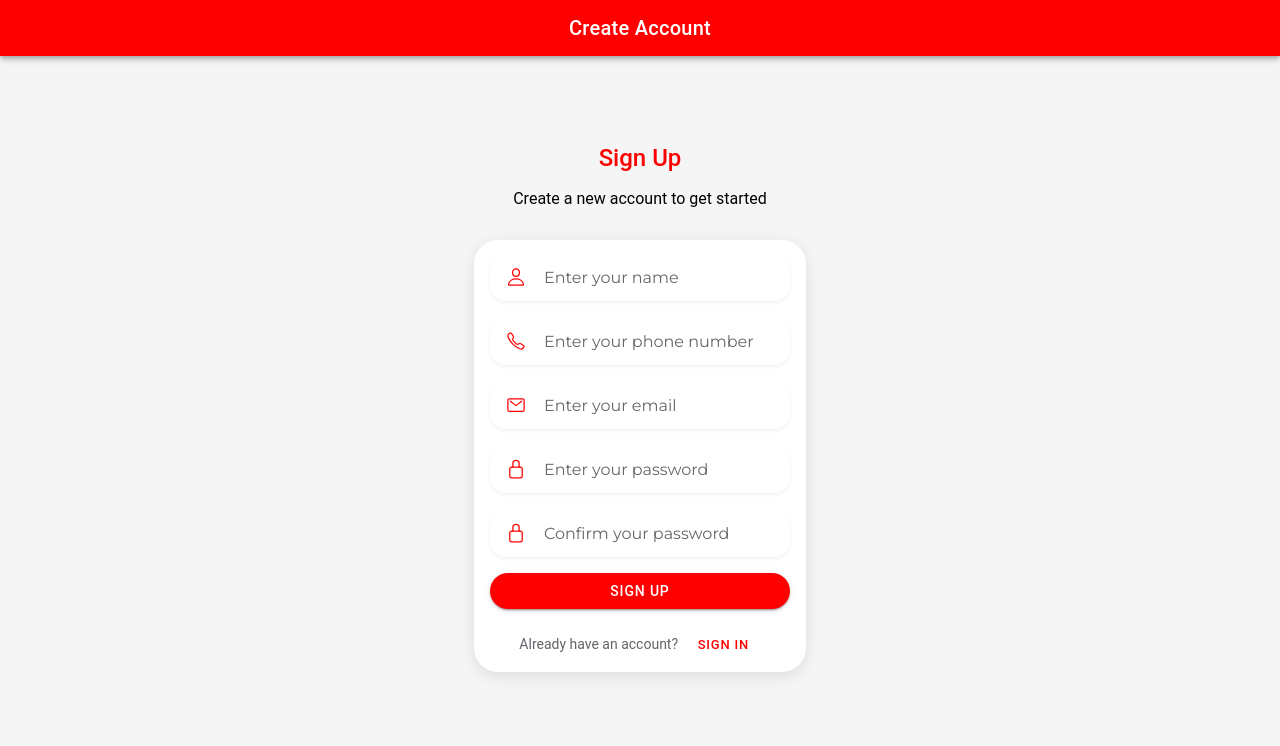
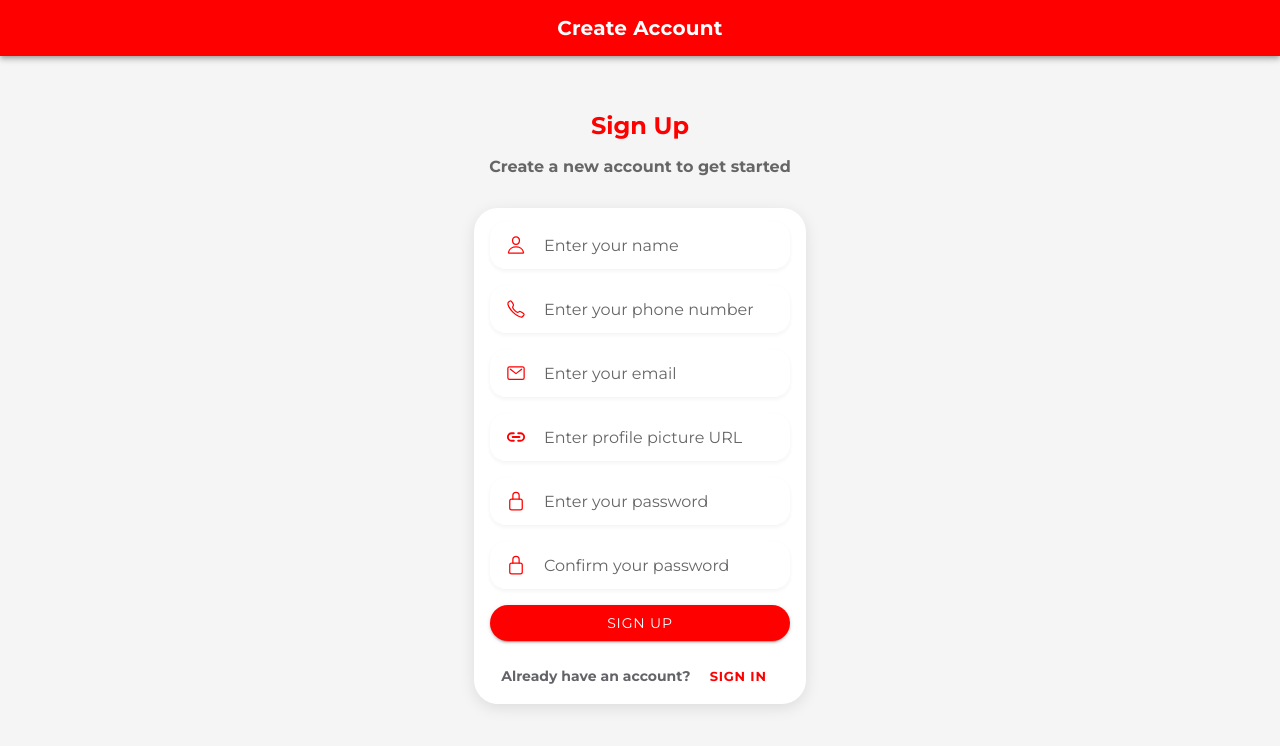
Before and after one commit to reynaldabnerr/Jokka-Web, a React (Vite) app: page /signup in a window 1280 px wide. Shown: the top 746 px of the page. Built offline with nearby package versions, Linux system fonts and the light colour scheme.

Commit message:
edit ui button and font

```diff
--- /dev/null
+++ b/src/pages/auth/CompleteProfile.css
@@ -0,0 +1,16 @@
+/* Menambahkan padding lebih pada tombol dan margin pada form */
+.ion-padding {
+    padding: 20px;
+}
+
+.ion-margin-top {
+    margin-top: 20px;
+}
+
+.ion-text-center {
+    text-align: center;
+}
+
+.ion-item {
+    margin-bottom: 15px;
+}
--- a/src/pages/auth/CompleteProfile.tsx
+++ b/src/pages/auth/CompleteProfile.tsx
@@ -10,8 +10,13 @@ import {
   IonItem,
   IonLabel,
   IonToast,
+  IonGrid,
+  IonRow,
+  IonCol,
+  IonAvatar,
+  IonImg,
 } from "@ionic/react";
-import { firestore } from "../../api/firebaseConfig";
+import { firestore } from "../../api/firebaseConfig"; // Mengimpor konfigurasi firebase
 import { doc, setDoc } from "firebase/firestore";
 import { getAuth } from "firebase/auth";
 import { useHistory } from "react-router-dom";
@@ -24,6 +29,7 @@ const CompleteProfile: React.FC<CompleteProfileProps> = ({ onComplete }) => {
   const history = useHistory();
   const [name, setName] = useState<string>("");
   const [phoneNumber, setPhoneNumber] = useState<string>("");
+  const [profilePictureUrl, setProfilePictureUrl] = useState<string>("");
   const [showToast, setShowToast] = useState<boolean>(false);
 
   const handleSaveProfile = async () => {
@@ -32,13 +38,17 @@ const CompleteProfile: React.FC<CompleteProfileProps> = ({ onComplete }) => {
 
     if (currentUser) {
       const userId = currentUser.uid;
+
+      // Menyimpan data user ke Firestore
       const userRef = doc(firestore, "users", userId);
       await setDoc(userRef, {
         name,
         phone_number: phoneNumber,
         email: currentUser.email,
         role: "user",
+        profile_picture_url: profilePictureUrl, // Menyimpan URL gambar profil
       });
+
       setShowToast(true);
       onComplete(); // Notify App that profile has been updated
       setTimeout(() => history.push("/home"), 1500);
@@ -54,37 +64,75 @@ const CompleteProfile: React.FC<CompleteProfileProps> = ({ onComplete }) => {
       </IonHeader>
 
       <IonContent className="ion-padding">
+        <IonGrid>
+          <IonRow className="ion-justify-content-center ion-align-items-center">
+            <IonCol size="12" sizeMd="8" className="ion-text-center">
+              {/* Avatar and Profile Picture URL */}
+              <IonAvatar className="ion-margin-bottom ion-align-self-center">
+                {profilePictureUrl ? (
+                  <IonImg src={profilePictureUrl} />
+                ) : (
+                  <IonImg
+                    src="https://via.placeholder.com/150"
+                    alt="default-profile"
+                  />
+                )}
+              </IonAvatar>
+
+              {/* Input for Profile Picture URL */}
+              <IonItem>
+                <IonLabel position="stacked">Profile Picture URL</IonLabel>
+                <IonInput
+                  value={profilePictureUrl}
+                  placeholder="Enter profile picture URL"
+                  onIonChange={(e) => setProfilePictureUrl(e.detail.value!)}
+                  clearInput
+                />
+              </IonItem>
+
+              {/* Name Input */}
               <IonItem>
                 <IonLabel position="stacked">Name</IonLabel>
                 <IonInput
                   value={name}
                   placeholder="Enter your name"
                   onIonChange={(e) => setName(e.detail.value!)}
+                  clearInput
                 />
               </IonItem>
 
+              {/* Phone Input */}
               <IonItem>
                 <IonLabel position="stacked">Phone</IonLabel>
                 <IonInput
                   value={phoneNumber}
                   placeholder="Enter your phone number"
                   onIonChange={(e) => setPhoneNumber(e.detail.value!)}
+                  clearInput
                 />
               </IonItem>
 
+              {/* Save Button */}
               <IonButton
                 expand="full"
                 onClick={handleSaveProfile}
                 className="ion-margin-top"
+                size="large"
+                color="primary"
               >
                 Save Profile
               </IonButton>
+            </IonCol>
+          </IonRow>
+        </IonGrid>
 
+        {/* Toast for successful profile save */}
         <IonToast
           isOpen={showToast}
           message="Profile saved successfully!"
           duration={1000}
           color="success"
+          position="top"
         />
       </IonContent>
     </IonPage>
--- a/src/pages/auth/SignIn.css
+++ b/src/pages/auth/SignIn.css
@@ -69,6 +69,7 @@
 .signup-button-style {
   margin: 0;
   height: 30px;
+  font-weight: bold;
 }
 
 /* Custom input style */
--- a/src/pages/auth/SignUp.css
+++ b/src/pages/auth/SignUp.css
@@ -1,4 +1,6 @@
 /* SignUp.css */
+/* SignUp.css */
+@import url('https://fonts.googleapis.com/css2?family=Montserrat:wght@400;700&display=swap');
 
 /* Style untuk container utama */
 .content-container {
@@ -15,6 +17,8 @@
   margin: 0 auto;
   border-radius: 24px;
   box-shadow: 0 4px 15px rgba(0, 0, 0, 0.1);
+  font-family: 'Montserrat', sans-serif;
+  font-weight: 600;
 }
 
 /* Style untuk container input */
@@ -69,6 +73,7 @@
 .signup-button-style {
   margin: 0;
   height: 30px;
+  font-weight: 600;
 }
 
 /* Custom input style */
@@ -82,3 +87,55 @@
   font-family: 'Montserrat', sans-serif;
   padding-left: 10px !important;
 }
+/* Apply Montserrat font to the entire page */
+body {
+  font-family: 'Montserrat', sans-serif;
+  background-color: #f5f5f5;
+  /* Optional: Set background color */
+  color: #333;
+  /* Optional: Set text color */
+}
+
+/* Customize other styles to apply font */
+h2,
+h1,
+p,
+IonText {
+  font-family: 'Montserrat', sans-serif;
+}
+
+.signup-card {
+  font-family: 'Montserrat', sans-serif;
+}
+
+/* Customize input and button fonts */
+.input-field,
+.button-style,
+.signup-button-style {
+  font-family: 'Montserrat', sans-serif;
+}
+
+.button-container,
+.signup-container {
+  font-family: 'Montserrat', sans-serif;
+}
+
+.custom-input-field {
+  font-family: 'Montserrat', sans-serif;
+}
+
+.ion-text-center {
+  text-align: center;
+  font-family: 'Montserrat', sans-serif;
+  font-weight: bolder;
+}
+.ion-text-muted {
+  color: #666;
+  font-family: 'Montserrat', sans-serif;
+  font-weight: 700;
+}
+.ion-no-margin {
+  margin: 0;
+  font-family: 'Montserrat', sans-serif;
+  font-weight: bolder;
+}
--- a/src/pages/auth/SignUp.tsx
+++ b/src/pages/auth/SignUp.tsx
@@ -5,10 +5,10 @@ import {
   IonToolbar,
   IonTitle,
   IonContent,
-  IonInput,
   IonButton,
   IonItem,
   IonLabel,
+  IonInput,
   IonText,
   IonToast,
   IonIcon,
@@ -24,6 +24,8 @@ import {
   lockClosedOutline,
   personOutline,
   callOutline,
+  pieChart,
+  link,
 } from "ionicons/icons";
 import "./SignUp.css"; // Import file CSS
 
@@ -59,7 +61,7 @@ const SignUp: React.FC = () => {
         name,
         phone_number: phoneNumber,
         email,
-        profile_picture_url: profilePictureUrl,
+        profile_picture_url: profilePictureUrl, // Menyimpan profile picture URL
         role: "user", // Ubah ke "admin" jika ingin menetapkan role admin
       });
 
@@ -171,6 +173,28 @@ const SignUp: React.FC = () => {
                 </IonItem>
               </div>
 
+              {/* Profile Picture URL Input */}
+              <div className="custom-input">
+                <IonItem
+                  lines="none"
+                  className="ion-margin-bottom input-container"
+                >
+                  <IonIcon
+                    icon={link}
+                    slot="start"
+                    color="primary"
+                    className="icon-style"
+                  />
+                  <IonInput
+                    type="text"
+                    value={profilePictureUrl}
+                    placeholder="Enter profile picture URL"
+                    onIonChange={(e) => setProfilePictureUrl(e.detail.value!)}
+                    className="input-field custom-input-field"
+                  />
+                </IonItem>
+              </div>
+
               {/* Password Input */}
               <div className="custom-input">
                 <IonItem
--- a/src/pages/profile/EditProfile.tsx
+++ b/src/pages/profile/EditProfile.tsx
@@ -48,7 +48,7 @@ const EditProfile: React.FC = () => {
             name: userDoc.data().name || "",
             email: userDoc.data().email || "",
             phone: userDoc.data().phone_number || "",
-            profilePicture: userDoc.data().profile_picture_url || "",
+            profilePicture: userDoc.data().profile_picture_url || "", // If not set, it will be an empty string
           });
         }
       } else {
@@ -97,17 +97,19 @@ const EditProfile: React.FC = () => {
         <div className="edit-profile-container">
           <h2>Edit Your Profile</h2>
 
+          {/* Avatar with fallback image if profile picture URL is empty */}
           <div className="edit-profile-avatar">
             <IonAvatar>
               <IonImg
                 src={
                   userData.profilePicture ||
-                  "https://www.example.com/default-profile.jpg"
+                  "https://static.vecteezy.com/system/resources/previews/005/544/718/non_2x/profile-icon-design-free-vector.jpg" // Default image if no profile picture
                 }
               />
             </IonAvatar>
           </div>
 
+          {/* Profile Form Fields */}
           <div className="profile-field-container">
             <div className="profile-field-label">Name</div>
             <IonInput
@@ -139,9 +141,14 @@ const EditProfile: React.FC = () => {
             />
           </div>
 
-          <button className="rounded-save-button" onClick={handleSaveChanges}>
+          <IonButton
+            expand="full"
+            shape="round"
+            color="primary"
+            onClick={handleSaveChanges}
+          >
             Save Changes
-          </button>
+          </IonButton>
 
           <IonToast
             isOpen={showToast}
--- a/src/pages/profile/Profile.tsx
+++ b/src/pages/profile/Profile.tsx
@@ -46,7 +46,7 @@ const Profile: React.FC<ProfileProps> = ({ isProfileUpdated }) => {
           name: userDoc.data().name,
           email: userDoc.data().email,
           phone: userDoc.data().phone_number,
-          profilePicture: userDoc.data().profile_picture_url,
+          profilePicture: userDoc.data().profile_picture_url || "", // default to empty if not set
         });
       } else {
         setUserData({
@@ -119,7 +119,7 @@ const Profile: React.FC<ProfileProps> = ({ isProfileUpdated }) => {
                   <IonImg
                     src={
                       userData.profilePicture ||
-                      "https://www.example.com/default-profile.jpg"
+                      "https://static.vecteezy.com/system/resources/previews/005/544/718/non_2x/profile-icon-design-free-vector.jpg" // default image
                     }
                   />
                 </IonAvatar>
@@ -142,6 +142,8 @@ const Profile: React.FC<ProfileProps> = ({ isProfileUpdated }) => {
 
               <IonButton
                 expand="full"
+                shape="round"
+                color="primary"
                 onClick={() => history.push("/edit-profile")}
                 className="ion-margin-top"
               >
@@ -149,8 +151,9 @@ const Profile: React.FC<ProfileProps> = ({ isProfileUpdated }) => {
               </IonButton>
 
               <IonButton
-                color="danger"
+                color="secondary"
                 expand="full"
+                shape="round"
                 onClick={() => setShowAlert(true)}
                 className="ion-margin-top"
               >
```
Lines whose indentation alone changed are shown as unchanged.
